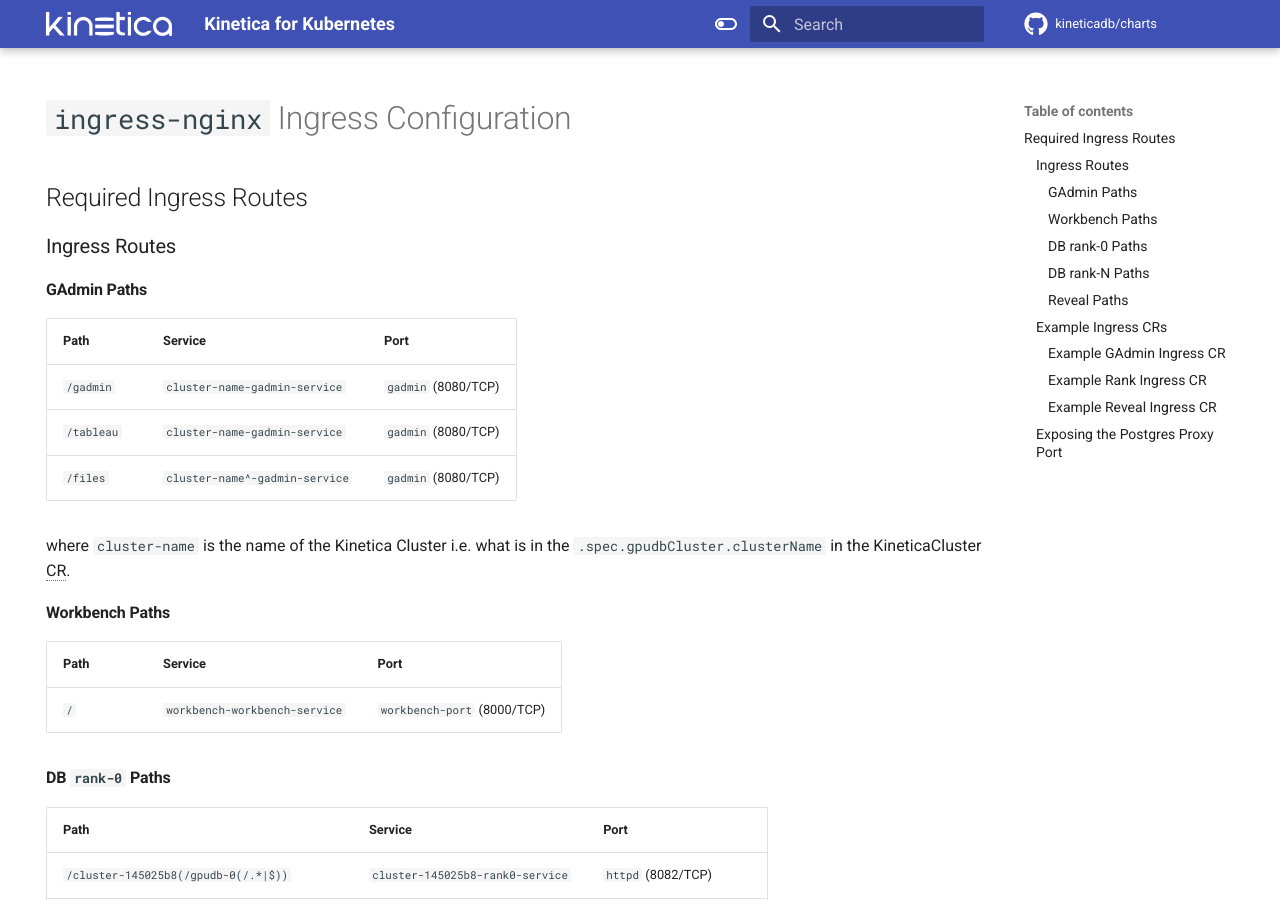
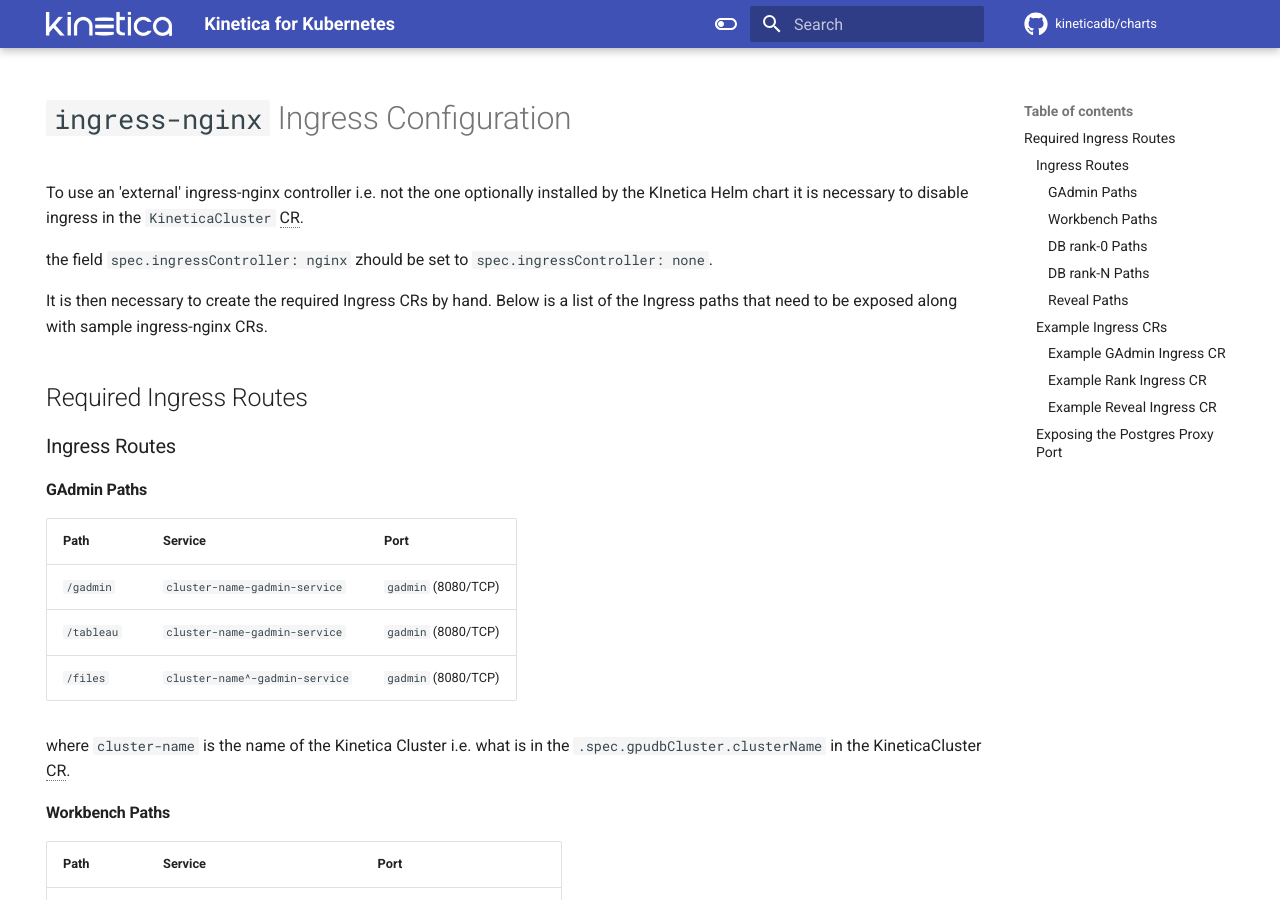
Before and after one commit to kineticadb/charts, an MkDocs documentation site: the page built from docs/Advanced/ingress_nginx_config.md, in a window 1280 px wide and 900 px high. Built offline with MkDocs 1.6.1 and Material for MkDocs 9.7.7, drawn with Linux system fonts in a browser that asks for light colours; comment, search, counter and statistics services are not loaded; the version menu is left out.

Commit message:
Add ingress-nginx docs.

```diff
--- a/docs/Advanced/ingress_nginx_config.md
+++ b/docs/Advanced/ingress_nginx_config.md
@@ -4,6 +4,14 @@
 
 ---
 # `ingress-nginx` Ingress Configuration
+
+To use an 'external' ingress-nginx controller i.e. not the one optionally installed
+by the KInetica Helm chart it is necessary to disable ingress in the `KineticaCluster` CR.
+
+the field `spec.ingressController: nginx` zhould be set to `spec.ingressController: none`.
+
+It is then necessary to create the required Ingress CRs by hand. Below is a list
+of the Ingress paths that need to be exposed along with sample ingress-nginx CRs.
 
 ## Required Ingress Routes
 
```
